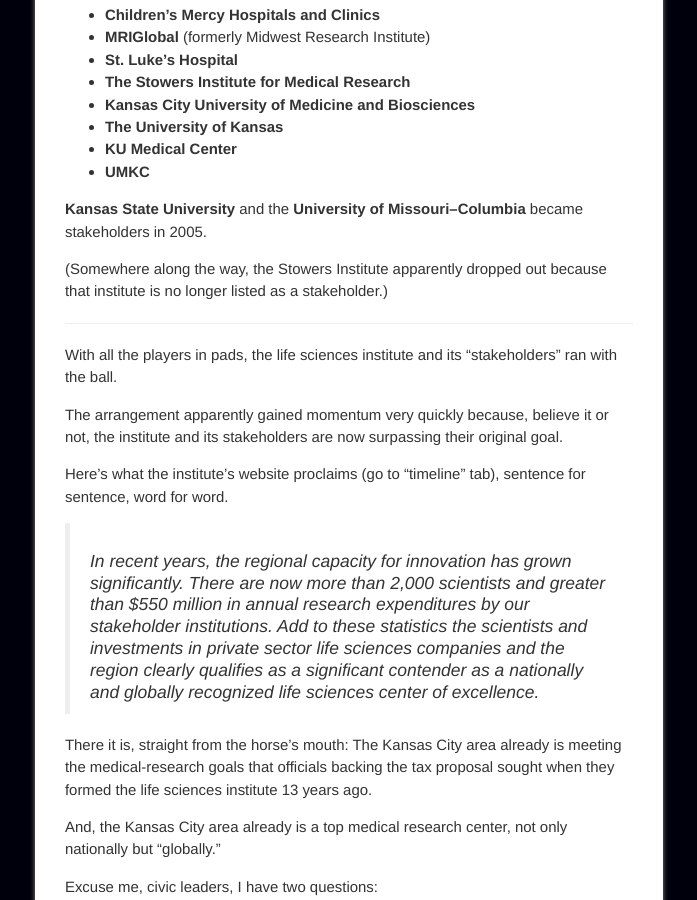
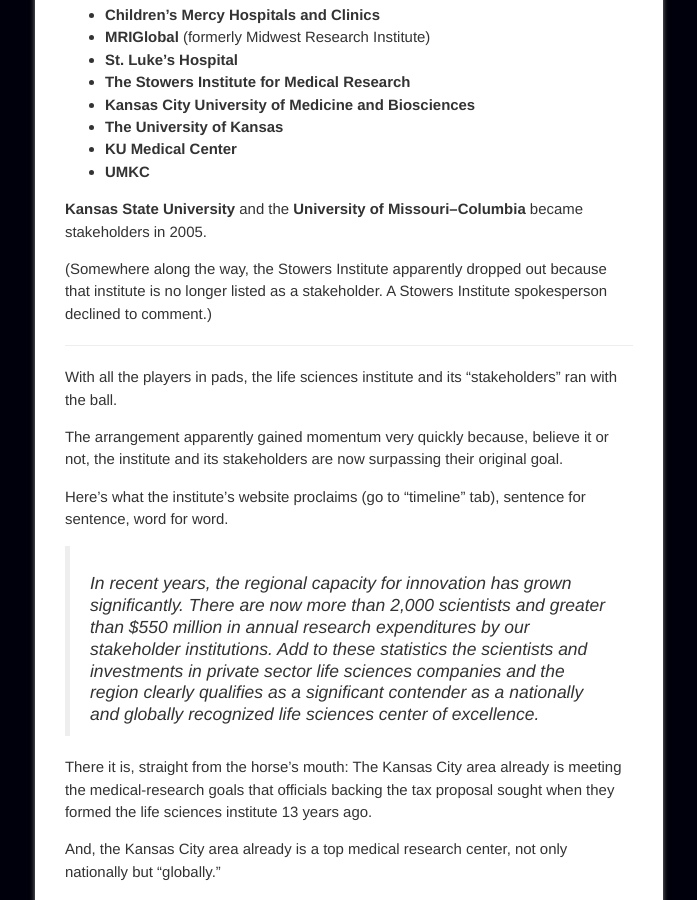
Before and after one commit to jiko/stopabadcure, a Jekyll site: the page built from _posts/2013-09-29-KC-area-already-awash-in-medical-research-dollars.md, in a window 1280 px wide and 900 px high, scrolled down 1322 px. Shown: the whole window, without its empty margins (291-988 px from the left). Built offline with Jekyll 4.4.1, drawn with Linux system fonts in a browser that asks for light colours; Markdown is read by kramdown in place of the engine named in the settings.

Commit message:
Updated 2013-09-29-KC-area-already-awash-in-medical-research-dollars.md

```diff
--- a/_posts/2013-09-29-KC-area-already-awash-in-medical-research-dollars.md
+++ b/_posts/2013-09-29-KC-area-already-awash-in-medical-research-dollars.md
@@ -52,7 +52,7 @@
 
 **Kansas State University** and the **University of Missouri–Columbia** became stakeholders in 2005.
 
-(Somewhere along the way, the Stowers Institute apparently dropped out because that institute is no longer listed as a stakeholder.)
+(Somewhere along the way, the Stowers Institute apparently dropped out because that institute is no longer listed as a stakeholder. A Stowers Institute spokesperson declined to comment.)
 
 ***
 
```
